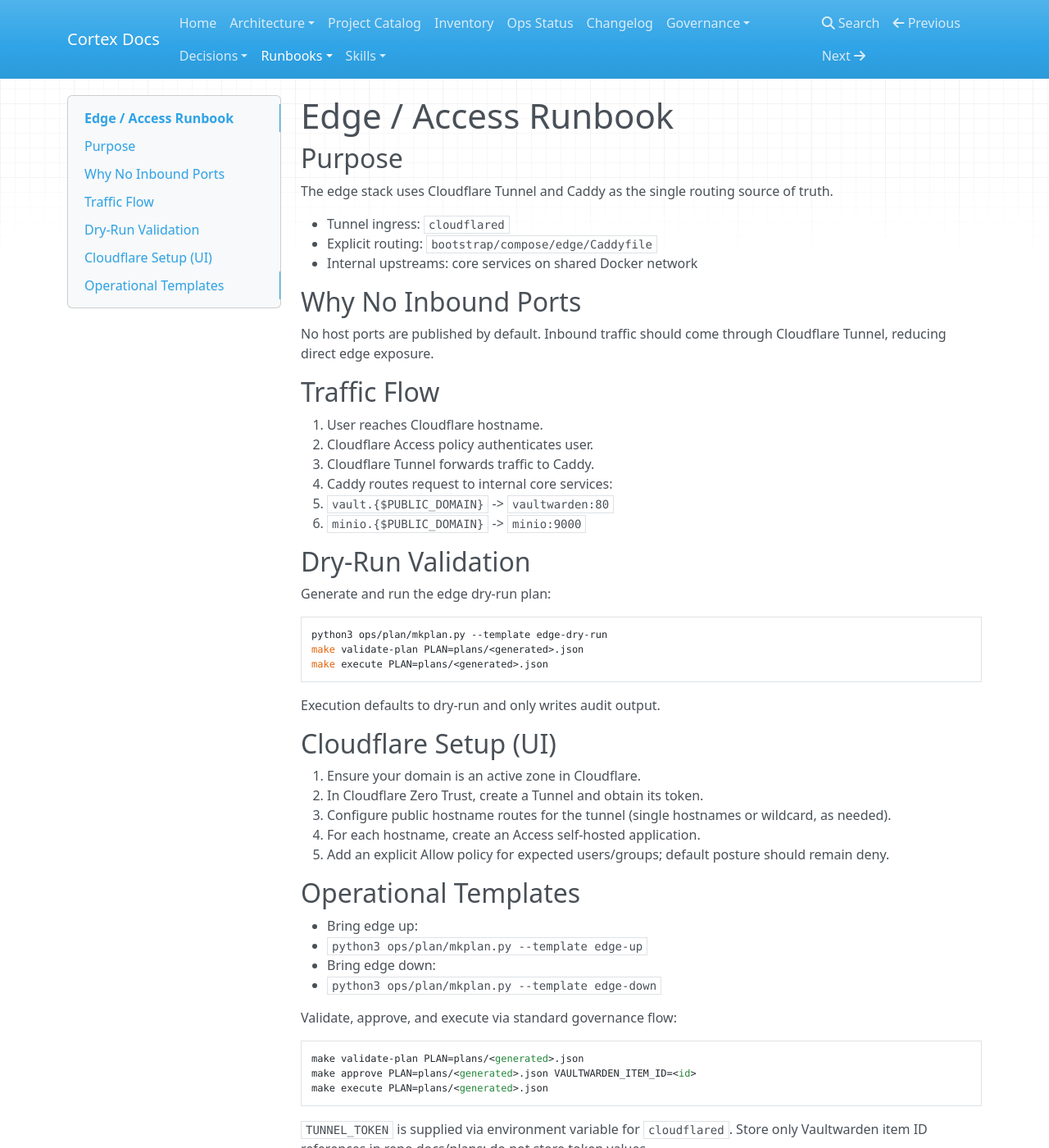
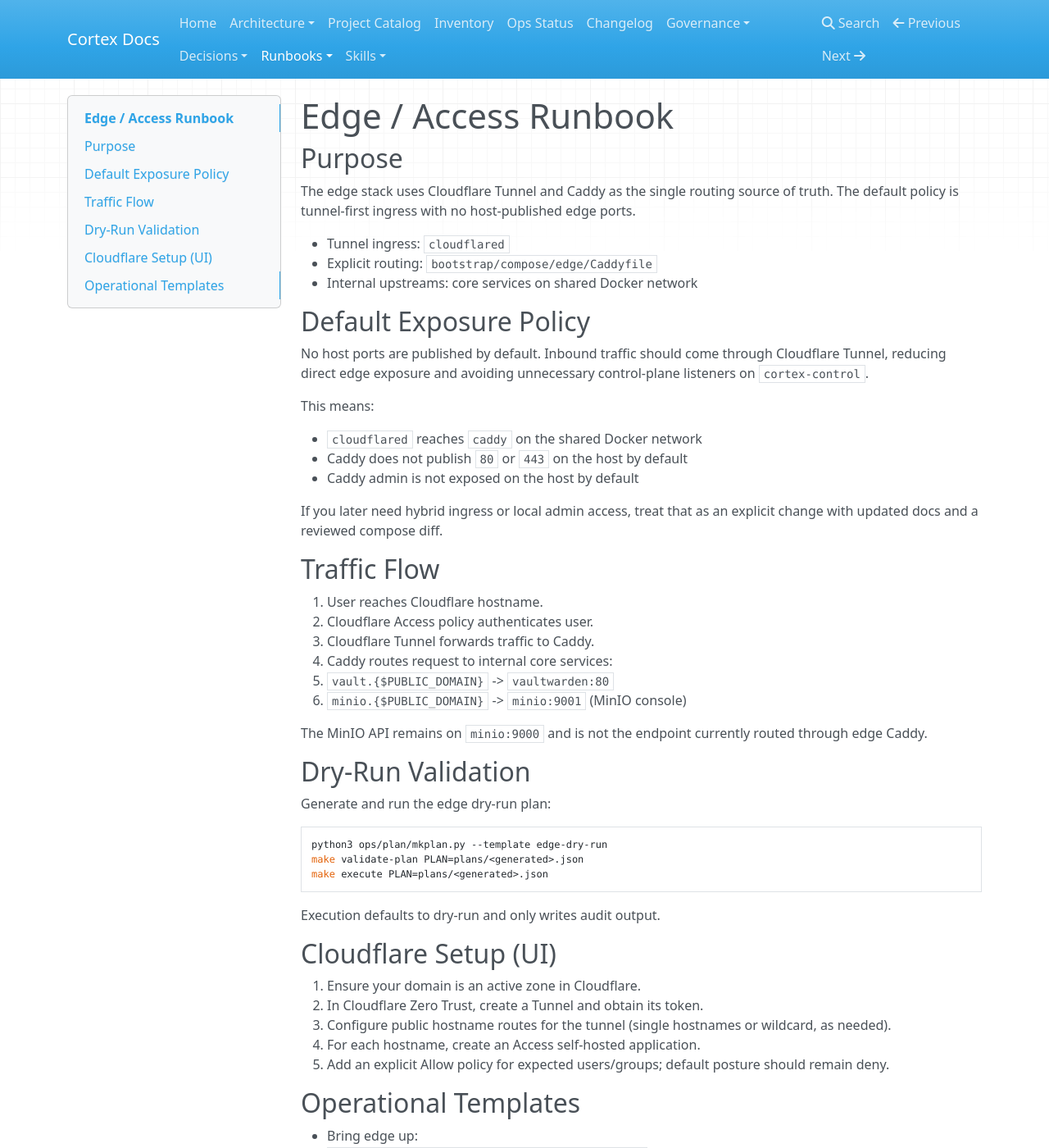
Before and after one commit to msm028/Cortex, an MkDocs documentation site: the page built from docs/runbooks/edge-access.md, in a window 1280 px wide and 1400 px high. Shown: the whole window at 82% size. Built offline with MkDocs 1.6.1, drawn with Linux system fonts in a browser that asks for light colours; nearby versions of some CDN libraries.

Commit message:
Align edge docs with tunnel-first ingress

```diff
--- a/docs/runbooks/edge-access.md
+++ b/docs/runbooks/edge-access.md
@@ -3,14 +3,23 @@
 ## Purpose
 
 The edge stack uses Cloudflare Tunnel and Caddy as the single routing source of truth.
+The default policy is tunnel-first ingress with no host-published edge ports.
 
 - Tunnel ingress: `cloudflared`
 - Explicit routing: `bootstrap/compose/edge/Caddyfile`
 - Internal upstreams: core services on shared Docker network
 
-## Why No Inbound Ports
+## Default Exposure Policy
 
-No host ports are published by default. Inbound traffic should come through Cloudflare Tunnel, reducing direct edge exposure.
+No host ports are published by default. Inbound traffic should come through Cloudflare Tunnel, reducing direct edge exposure and avoiding unnecessary control-plane listeners on `cortex-control`.
+
+This means:
+
+- `cloudflared` reaches `caddy` on the shared Docker network
+- Caddy does not publish `80` or `443` on the host by default
+- Caddy admin is not exposed on the host by default
+
+If you later need hybrid ingress or local admin access, treat that as an explicit change with updated docs and a reviewed compose diff.
 
 ## Traffic Flow
 
@@ -19,7 +28,9 @@
 3. Cloudflare Tunnel forwards traffic to Caddy.
 4. Caddy routes request to internal core services:
    - `vault.{$PUBLIC_DOMAIN}` -> `vaultwarden:80`
-   - `minio.{$PUBLIC_DOMAIN}` -> `minio:9000`
+   - `minio.{$PUBLIC_DOMAIN}` -> `minio:9001` (MinIO console)
+
+The MinIO API remains on `minio:9000` and is not the endpoint currently routed through edge Caddy.
 
 ## Dry-Run Validation
 
```
Also changed, not shown: bootstrap/compose/edge/README.md (+1 -1 lines), docs/ARCHITECTURE.md (+2 -2 lines), docs/architecture-diagrams.md (+3 -3 lines).
